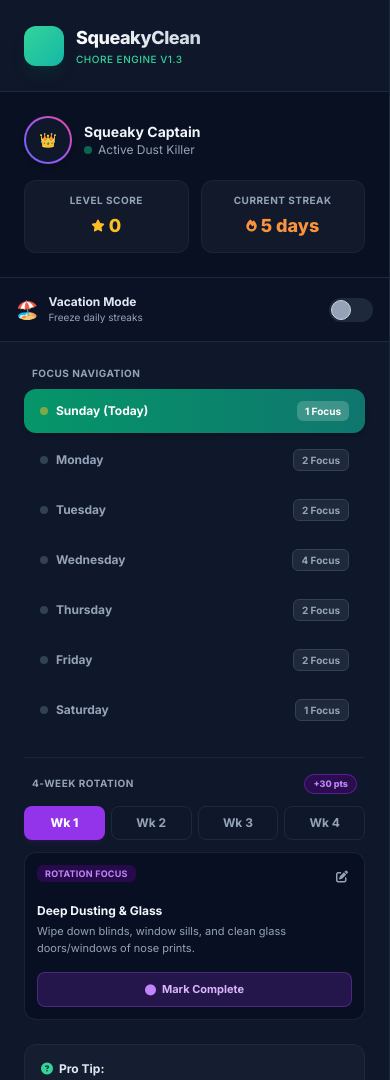
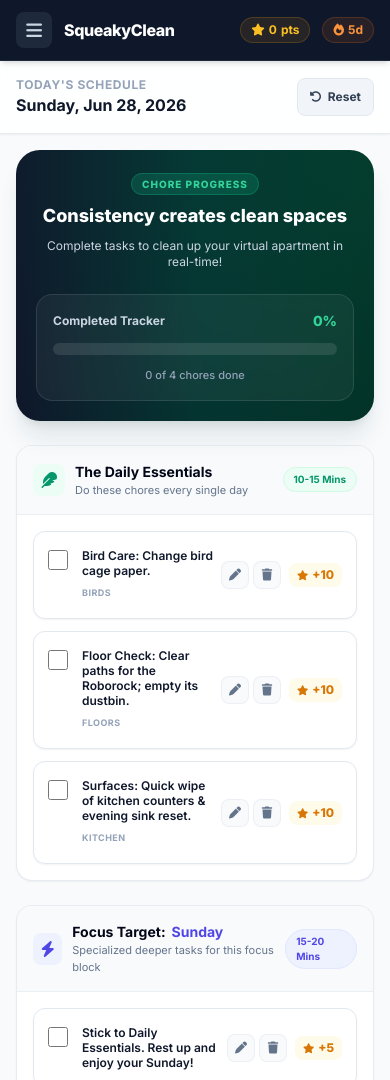
Before and after one commit to frocine/sqeakyclean, a plain HTML site: page index.html in a window 390 px wide. Shown: the top 1080 px of the page. Drawn offline with nearby package versions, Linux system fonts and the light colour scheme.

Commit message:
Update index.html

```diff
--- a/index.html
+++ b/index.html
@@ -45,13 +45,37 @@
 </head>
 <body class="bg-slate-50 text-slate-800 min-h-screen flex flex-col antialiased selection:bg-emerald-500 selection:text-white">
 
+    <!-- MOBILE TOP BAR HEADER (Visible only on mobile/tablet) -->
+    <header class="md:hidden bg-slate-900 text-white px-4 py-3 flex items-center justify-between sticky top-0 z-40 border-b border-slate-800 shadow-md">
+        <div class="flex items-center space-x-3">
+            <button onclick="toggleSidebar(true)" class="w-9 h-9 rounded-lg bg-slate-800 flex items-center justify-center text-slate-300 hover:text-white transition">
+                <i class="fa-solid fa-bars text-lg"></i>
+            </button>
+            <span class="font-extrabold text-base tracking-tight">SqueakyClean</span>
+        </div>
+        <!-- Quick Stats Indicators for Mobile Header -->
+        <div class="flex items-center space-x-3 text-xs font-bold">
+            <span class="text-amber-400 bg-amber-500/10 border border-amber-500/20 px-2.5 py-1 rounded-full flex items-center gap-1">
+                <i class="fa-solid fa-star"></i>
+                <span id="mobile-score-display">0</span> pts
+            </span>
+            <span id="mobile-streak-display" class="text-orange-400 bg-orange-500/10 border border-orange-500/20 px-2.5 py-1 rounded-full flex items-center gap-1">
+                <i class="fa-solid fa-fire"></i>
+                <span>5d</span>
+            </span>
+        </div>
+    </header>
+
+    <!-- MOBILE DRAWER BACKDROP OVERLAY -->
+    <div id="sidebar-backdrop" onclick="toggleSidebar(false)" class="fixed inset-0 bg-slate-900/60 backdrop-blur-sm z-45 hidden md:hidden transition-all duration-300"></div>
+
     <!-- OVERALL CONTAINER: SIDEBAR + MAIN LAYOUT -->
     <div class="flex-1 flex flex-col md:flex-row min-h-screen">
 
         <!-- ========================================== -->
-        <!-- SIDEBAR PANEL (Left Side on Desktop)       -->
+        <!-- SIDEBAR PANEL (Drawer on mobile, left-docked on desktop) -->
         <!-- ========================================== -->
-        <aside class="w-full md:w-80 bg-slate-900 text-white flex flex-col border-r border-slate-800 shrink-0">
+        <aside id="sidebar-panel" class="fixed md:static inset-y-0 left-0 w-80 bg-slate-900 text-white flex flex-col border-r border-slate-800 shrink-0 z-50 transform -translate-x-full md:translate-x-0 transition-transform duration-300 ease-in-out">
             <!-- Brand / Logo Area -->
             <div class="p-6 border-b border-slate-800 flex items-center justify-between">
                 <div class="flex items-center space-x-3">
@@ -60,9 +84,13 @@
                     </div>
                     <div>
                         <h1 class="text-lg font-extrabold tracking-tight bg-gradient-to-r from-white to-slate-300 bg-clip-text text-transparent">SqueakyClean</h1>
-                        <p class="text-[10px] font-medium text-emerald-400 tracking-wider uppercase">Chore Engine v1.3</p>
+                        <p class="text-[10px] font-medium text-emerald-400 tracking-wider uppercase">Chore Engine v1.4</p>
                     </div>
                 </div>
+                <!-- Close Button inside mobile drawer -->
+                <button onclick="toggleSidebar(false)" class="md:hidden w-8 h-8 rounded-lg bg-slate-800 hover:bg-slate-750 flex items-center justify-center text-slate-400 hover:text-white transition">
+                    <i class="fa-solid fa-xmark"></i>
+                </button>
             </div>
 
             <!-- Profile & Score Summary -->
@@ -82,7 +110,7 @@
                     </div>
                 </div>
 
-                <!-- Stats Grid inside Sidebar -->
+                <!-- Stats Grid inside Sidebar (Hidden on mobile top since they are in the header bar) -->
                 <div class="grid grid-cols-2 gap-3 mt-4">
                     <div class="bg-slate-850/50 border border-slate-800/80 rounded-xl p-3 text-center bg-slate-800/40">
                         <span class="block text-[10px] text-slate-400 uppercase font-bold tracking-wider">Level Score</span>
@@ -171,37 +199,38 @@
         <!-- ========================================== -->
         <main class="flex-1 flex flex-col min-w-0 overflow-y-auto">
 
-            <!-- Sticky Dashboard Top Header -->
-            <header class="bg-white/80 backdrop-blur-md border-b border-slate-200/80 sticky top-0 z-40 px-6 py-4 flex items-center justify-between">
+            <!-- Sticky Dashboard Top Header (Desktop only padding adjustment) -->
+            <header class="bg-white/85 backdrop-blur-md border-b border-slate-200/80 sticky top-0 z-30 px-4 sm:px-6 py-4 flex items-center justify-between shadow-sm md:shadow-none">
                 <div>
                     <h2 class="text-xs font-bold text-slate-400 uppercase tracking-wider" id="calendar-day-subtitle">Today's Schedule</h2>
-                    <h3 class="text-xl font-bold text-slate-900" id="current-calendar-date">Loading date...</h3>
+                    <h3 class="text-base sm:text-xl font-bold text-slate-900" id="current-calendar-date">Loading date...</h3>
                 </div>
 
                 <!-- Action Button -->
-                <button id="reset-day-btn" class="bg-slate-100 hover:bg-slate-200 text-slate-700 hover:text-slate-900 text-xs font-bold py-2 px-3.5 rounded-lg transition-all duration-150 flex items-center gap-1.5 border border-slate-200">
+                <button id="reset-day-btn" class="bg-slate-100 hover:bg-slate-200 text-slate-700 hover:text-slate-900 text-xs font-bold py-2.5 px-3 rounded-lg transition-all duration-150 flex items-center gap-1.5 border border-slate-200">
                     <i class="fa-solid fa-rotate-left"></i>
-                    <span>Reset Day Progress</span>
+                    <span class="hidden sm:inline">Reset Day Progress</span>
+                    <span class="sm:hidden">Reset</span>
                 </button>
             </header>
 
             <!-- Dashboard Inner Content -->
-            <div class="p-6 space-y-6 max-w-5xl w-full mx-auto">
+            <div class="p-4 sm:p-6 space-y-6 max-w-5xl w-full mx-auto">
 
                 <!-- PROGRESS OVERVIEW BANNER CARD -->
-                <div id="progress-banner-card" class="bg-gradient-to-r from-slate-900 via-teal-950 to-emerald-950 text-white rounded-3xl p-6 shadow-xl shadow-teal-950/10 flex flex-col md:flex-row items-center justify-between gap-6 relative overflow-hidden transition-all duration-300">
+                <div id="progress-banner-card" class="bg-gradient-to-r from-slate-900 via-teal-950 to-emerald-950 text-white rounded-3xl p-5 sm:p-6 shadow-xl shadow-teal-950/10 flex flex-col lg:flex-row items-center justify-between gap-6 relative overflow-hidden transition-all duration-300">
                     <div class="absolute inset-0 bg-[radial-gradient(circle_at_top_right,rgba(16,185,129,0.12),transparent)] pointer-events-none"></div>
 
-                    <div class="space-y-2 relative z-10 text-center md:text-left">
+                    <div class="space-y-2 relative z-10 text-center lg:text-left">
                         <span id="progress-banner-badge" class="bg-emerald-500/20 text-emerald-400 text-[10px] font-extrabold uppercase tracking-widest px-2.5 py-1 rounded-full border border-emerald-500/30">Chore Progress</span>
-                        <h4 id="progress-banner-title" class="text-xl font-extrabold md:text-2xl mt-1">Consistency creates clean spaces</h4>
-                        <p id="progress-banner-desc" class="text-sm text-slate-300">Complete tasks to clean up your virtual apartment in real-time!</p>
+                        <h4 id="progress-banner-title" class="text-lg sm:text-xl lg:text-2xl font-extrabold mt-1">Consistency creates clean spaces</h4>
+                        <p id="progress-banner-desc" class="text-xs sm:text-sm text-slate-300">Complete tasks to clean up your virtual apartment in real-time!</p>
                     </div>
 
                     <!-- Progress Stats Group -->
-                    <div class="flex items-center gap-4 shrink-0 relative z-10 w-full md:w-auto">
-                        <!-- Progress Radial Dial replacement / Modern linear representation -->
-                        <div class="bg-white/5 border border-white/10 backdrop-blur-sm p-4 rounded-2xl w-full md:w-48 space-y-3">
+                    <div class="flex items-center gap-4 shrink-0 relative z-10 w-full lg:w-auto">
+                        <!-- Progress linear representation -->
+                        <div class="bg-white/5 border border-white/10 backdrop-blur-sm p-4 rounded-2xl w-full lg:w-48 space-y-3">
                             <div class="flex justify-between items-center text-xs">
                                 <span class="font-bold text-slate-300">Completed Tracker</span>
                                 <span class="font-extrabold text-emerald-400 text-sm" id="progress-percentage">0%</span>
@@ -218,12 +247,12 @@
                 <!-- MAIN WORKSPACE ROWS -->
                 <div class="grid grid-cols-1 lg:grid-cols-3 gap-6">
 
-                    <!-- LEFT COLUMN: WORK CHECKLISTS -->
+                    <!-- LEFT COLUMN: TWO WORK LISTS -->
                     <div class="lg:col-span-2 space-y-6">
 
                         <!-- CARD A: DAILY ESSENTIALS -->
                         <section class="bg-white rounded-2xl border border-slate-200/80 shadow-sm overflow-hidden">
-                            <div class="bg-slate-50 border-b border-slate-200/60 px-6 py-4 flex items-center justify-between">
+                            <div class="bg-slate-50 border-b border-slate-200/60 px-4 sm:px-6 py-4 flex items-center justify-between">
                                 <div class="flex items-center space-x-2.5">
                                     <div class="w-8 h-8 rounded-lg bg-emerald-50 text-emerald-600 flex items-center justify-center">
                                         <i class="fa-solid fa-feather"></i>
@@ -235,14 +264,14 @@
                                 </div>
                                 <span class="text-[10px] font-bold text-emerald-600 bg-emerald-50 border border-emerald-100 px-2.5 py-1 rounded-full">10-15 Mins</span>
                             </div>
-                            <div class="p-6 space-y-3" id="daily-essentials-checklist">
+                            <div class="p-4 sm:p-6 space-y-3" id="daily-essentials-checklist">
                                 <!-- JS will populate list here -->
                             </div>
                         </section>
 
                         <!-- CARD B: DYNAMIC DAILY FOCUS CHORES -->
                         <section class="bg-white rounded-2xl border border-slate-200/80 shadow-sm overflow-hidden">
-                            <div class="bg-slate-50 border-b border-slate-200/60 px-6 py-4 flex items-center justify-between">
+                            <div class="bg-slate-50 border-b border-slate-200/60 px-4 sm:px-6 py-4 flex items-center justify-between">
                                 <div class="flex items-center space-x-2.5">
                                     <div class="w-8 h-8 rounded-lg bg-indigo-50 text-indigo-600 flex items-center justify-center">
                                         <i class="fa-solid fa-bolt"></i>
@@ -257,14 +286,14 @@
                                 </div>
                                 <span class="text-[10px] font-bold text-indigo-600 bg-indigo-50 border border-indigo-100 px-2.5 py-1 rounded-full">15-20 Mins</span>
                             </div>
-                            <div class="p-6 space-y-3" id="focus-tasks-checklist">
+                            <div class="p-4 sm:p-6 space-y-3" id="focus-tasks-checklist">
                                 <!-- JS will populate list here -->
                             </div>
                         </section>
 
-                        <!-- CARD C: ONE-TIME CHORES (NEW!) -->
+                        <!-- CARD C: ONE-TIME CHORES -->
                         <section class="bg-white rounded-2xl border border-slate-200/80 shadow-sm overflow-hidden">
-                            <div class="bg-slate-50 border-b border-slate-200/60 px-6 py-4 flex items-center justify-between">
+                            <div class="bg-slate-50 border-b border-slate-200/60 px-4 sm:px-6 py-4 flex items-center justify-between">
                                 <div class="flex items-center space-x-2.5">
                                     <div class="w-8 h-8 rounded-lg bg-rose-50 text-rose-600 flex items-center justify-center">
                                         <i class="fa-solid fa-calendar-check"></i>
@@ -279,7 +308,7 @@
                                     <span>Clear Completed</span>
                                 </button>
                             </div>
-                            <div class="p-6 space-y-3" id="onetime-tasks-checklist">
+                            <div class="p-4 sm:p-6 space-y-3" id="onetime-tasks-checklist">
                                 <!-- JS will populate list here -->
                             </div>
                         </section>
@@ -290,7 +319,7 @@
                     <div class="space-y-6">
 
                         <!-- CHORE FOCUS TIMER -->
-                        <section class="bg-white rounded-2xl border border-slate-200/80 shadow-sm p-6 space-y-4">
+                        <section class="bg-white rounded-2xl border border-slate-200/80 shadow-sm p-5 sm:p-6 space-y-4">
                             <div class="flex items-center justify-between">
                                 <div class="flex items-center space-x-2.5">
                                     <div class="w-8 h-8 rounded-lg bg-amber-50 text-amber-600 flex items-center justify-center">
@@ -312,7 +341,7 @@
                                 </div>
                             </div>
 
-                            <!-- Timer Presets -->
+                            <!-- Timer Presets (Tight paddings for small viewports) -->
                             <div class="grid grid-cols-4 gap-1.5 text-center">
                                 <button onclick="setTimerPreset(10)" id="timer-preset-10" class="timer-preset-btn py-1.5 border border-slate-200 rounded-lg text-xs font-bold transition hover:bg-slate-50">10m</button>
                                 <button onclick="setTimerPreset(15)" id="timer-preset-15" class="timer-preset-btn py-1.5 border border-slate-200 rounded-lg text-xs font-bold transition hover:bg-slate-50">15m</button>
@@ -333,7 +362,7 @@
                         </section>
 
                         <!-- CARD D: QUICK ADD CUSTOM TASKS -->
-                        <section class="bg-white rounded-2xl border border-slate-200/80 shadow-sm p-6 space-y-4">
+                        <section class="bg-white rounded-2xl border border-slate-200/80 shadow-sm p-5 sm:p-6 space-y-4">
                             <div class="flex items-center space-x-2.5">
                                 <div class="w-8 h-8 rounded-lg bg-teal-50 text-teal-600 flex items-center justify-center">
                                     <i class="fa-solid fa-plus-circle"></i>
@@ -549,6 +578,20 @@
         let timerSecondsLeft = timerTotalSeconds;
         let isTimerRunning = false;
 
+        // Toggle Responsive Sidebar for Mobile
+        function toggleSidebar(shouldOpen) {
+            const sidebar = document.getElementById('sidebar-panel');
+            const backdrop = document.getElementById('sidebar-backdrop');
+
+            if (shouldOpen) {
+                sidebar.classList.remove('-translate-x-full');
+                backdrop.classList.remove('hidden');
+            } else {
+                sidebar.classList.add('-translate-x-full');
+                backdrop.classList.add('hidden');
+            }
+        }
+
         // Synthesize a beautiful, premium, metallic arpeggio sound using Web Audio API (totally self-contained)
         function playChimeEffect() {
             try {
@@ -626,7 +669,7 @@
             if (localSaved) {
                 appState = JSON.parse(localSaved);
 
-                // Migration to v1.3 mutable arrays
+                // Migration to mutable arrays
                 if (!appState.essentials || appState.essentials.length === 0) {
                     appState.essentials = JSON.parse(JSON.stringify(dailyEssentialsDb));
                 }
@@ -741,13 +784,13 @@
             const bannerDesc = document.getElementById('progress-banner-desc');
 
             if (isVacation) {
-                banner.className = "bg-gradient-to-r from-amber-500 via-orange-600 to-rose-700 text-white rounded-3xl p-6 shadow-xl shadow-orange-950/10 flex flex-col md:flex-row items-center justify-between gap-6 relative overflow-hidden transition-all duration-300";
+                banner.className = "bg-gradient-to-r from-amber-500 via-orange-600 to-rose-700 text-white rounded-3xl p-5 sm:p-6 shadow-xl shadow-orange-950/10 flex flex-col lg:flex-row items-center justify-between gap-6 relative overflow-hidden transition-all duration-300";
                 bannerBadge.className = "bg-white/20 text-white text-[10px] font-extrabold uppercase tracking-widest px-2.5 py-1 rounded-full border border-white/30";
                 bannerBadge.innerText = "Streak Frozen ❄️";
                 bannerTitle.innerText = "Enjoy your well-deserved break!";
                 bannerDesc.innerText = "Vacation mode is active. Your streak is completely safe while you recharge.";
             } else {
-                banner.className = "bg-gradient-to-r from-slate-900 via-teal-950 to-emerald-950 text-white rounded-3xl p-6 shadow-xl shadow-teal-950/10 flex flex-col md:flex-row items-center justify-between gap-6 relative overflow-hidden transition-all duration-300";
+                banner.className = "bg-gradient-to-r from-slate-900 via-teal-950 to-emerald-950 text-white rounded-3xl p-5 sm:p-6 shadow-xl shadow-teal-950/10 flex flex-col lg:flex-row items-center justify-between gap-6 relative overflow-hidden transition-all duration-300";
                 bannerBadge.className = "bg-emerald-500/20 text-emerald-400 text-[10px] font-extrabold uppercase tracking-widest px-2.5 py-1 rounded-full border border-emerald-500/30";
                 bannerBadge.innerText = "Chore Progress";
                 bannerTitle.innerText = "Consistency creates clean spaces";
@@ -878,7 +921,10 @@
                     ? 'bg-gradient-to-r from-emerald-600 to-teal-700 text-white shadow-md'
                     : 'text-slate-400 hover:bg-slate-800 hover:text-slate-100'
                 }`;
-                navButton.onclick = () => selectWeekday(day);
+                navButton.onclick = () => {
+                    selectWeekday(day);
+                    toggleSidebar(false); // Auto close sidebar drawer on mobile after selection
+                };
 
                 // Content inside button
                 const labelDiv = document.createElement('div');
@@ -961,7 +1007,7 @@
 
             if (activeOneTime.length === 0) {
                 oneTimeList.innerHTML = `
-                    <div class="text-center py-6 text-slate-450 border border-dashed border-slate-200 rounded-xl bg-slate-50/20">
+                    <div class="text-center py-6 text-slate-450 border border-dashed border-slate-200 rounded-xl bg-slate-50/25 p-4">
                         <p class="text-xs font-semibold text-slate-400">No active one-time chores.</p>
                         <p class="text-[10px] text-slate-400 mt-0.5">Use the Quick Injector below to add an ad-hoc task!</p>
                     </div>
@@ -979,24 +1025,29 @@
 
             const row = document.createElement('div');
             row.id = `row-${task.id}`;
-            row.className = `group flex items-center justify-between p-4 rounded-xl border transition-all duration-150 relative overflow-hidden ${
+            row.className = `group flex items-center justify-between p-3.5 sm:p-4 rounded-xl border transition-all duration-150 relative overflow-hidden ${
                 isCompleted
                 ? 'bg-slate-50/70 border-slate-200 text-slate-400'
                 : 'bg-white hover:bg-slate-50/50 hover:border-emerald-200 border-slate-200 text-slate-800 shadow-sm'
             }`;
 
-            // Checkbox and label wrapper (separated to prevent clicks from checking checking tasks on edit/delete)
+            // Checkbox and label wrapper (Separated interactive clickZone to prevent collision with buttons)
             const leftBlock = document.createElement('div');
-            leftBlock.className = "flex items-start space-x-3.5 flex-1 select-none pr-2";
+            leftBlock.className = "flex items-start space-x-3 flex-1 select-none pr-1";
 
-            const checkboxWrapper = document.createElement('label');
-            checkboxWrapper.className = "flex items-start space-x-3.5 cursor-pointer w-full";
+            const clickZone = document.createElement('div');
+            clickZone.className = "flex items-start space-x-3.5 cursor-pointer w-full py-0.5";
+            clickZone.onclick = () => toggleChore(task.id, task.points);
 
             const checkbox = document.createElement('input');
             checkbox.type = "checkbox";
             checkbox.checked = isCompleted;
-            checkbox.className = "w-5 h-5 rounded-md border-slate-300 text-emerald-600 focus:ring-emerald-500 mt-0.5 transition cursor-pointer";
-            checkbox.onchange = () => toggleChore(task.id, task.points);
+            // Slightly larger touch target on mobile
+            checkbox.className = "w-5 h-5 rounded-md border-slate-300 text-emerald-600 focus:ring-emerald-500 mt-0.5 transition cursor-pointer shrink-0";
+            checkbox.onchange = (e) => {
+                e.stopPropagation();
+                toggleChore(task.id, task.points);
+            };
 
             const labelContent = document.createElement('div');
 
@@ -1014,29 +1065,30 @@
                 labelContent.appendChild(badge);
             }
 
-            checkboxWrapper.appendChild(checkbox);
-            checkboxWrapper.appendChild(labelContent);
-            leftBlock.appendChild(checkboxWrapper);
+            clickZone.appendChild(checkbox);
+            clickZone.appendChild(labelContent);
+            leftBlock.appendChild(clickZone);
 
             // Right block wrapper containing action buttons on hover & points badge
             const rightBlock = document.createElement('div');
-            rightBlock.className = "flex items-center space-x-3 shrink-0";
+            rightBlock.className = "flex items-center space-x-2 shrink-0";
 
             // Points reward badge at far right
             const pointsBadge = document.createElement('div');
-            pointsBadge.className = `text-xs font-extrabold px-2.5 py-1.5 rounded-lg flex items-center gap-1 shrink-0 select-none ${
+            pointsBadge.className = `text-xs font-extrabold px-2 py-1 sm:px-2.5 sm:py-1.5 rounded-lg flex items-center gap-1 shrink-0 select-none ${
                 isCompleted ? 'bg-slate-100 text-slate-400' : 'bg-amber-50 text-amber-600 group-hover:bg-amber-100/60'
             }`;
             pointsBadge.innerHTML = `<i class="fa-solid fa-star text-[10px]"></i><span>+${task.points}</span>`;
 
-            // Inline action controls (visible on card hover)
+            // Inline action controls (Highly responsive hover state)
             const actionsDiv = document.createElement('div');
-            actionsDiv.className = "flex items-center space-x-1 opacity-0 group-hover:opacity-100 focus-within:opacity-100 transition-opacity duration-150 shrink-0";
+            // Show inline editing triggers permanently on touch screens, and hover on desktop
+            actionsDiv.className = "flex items-center space-x-1 opacity-100 sm:opacity-0 sm:group-hover:opacity-100 focus-within:opacity-100 transition-opacity duration-150 shrink-0";
 
             const editBtn = document.createElement('button');
             editBtn.type = "button";
             editBtn.title = "Edit Chore";
-            editBtn.className = "w-7 h-7 rounded-lg bg-slate-100 text-slate-500 hover:bg-emerald-50 hover:text-emerald-600 transition flex items-center justify-center text-xs";
+            editBtn.className = "w-7 h-7 rounded-lg bg-slate-50 text-slate-500 hover:bg-emerald-50 hover:text-emerald-600 border border-slate-200/50 sm:border-none transition flex items-center justify-center text-xs";
             editBtn.innerHTML = `<i class="fa-solid fa-pen"></i>`;
             editBtn.onclick = (e) => {
                 e.stopPropagation();
@@ -1046,7 +1098,7 @@
             const deleteBtn = document.createElement('button');
             deleteBtn.type = "button";
             deleteBtn.title = "Delete Chore";
-            deleteBtn.className = "w-7 h-7 rounded-lg bg-slate-100 text-slate-500 hover:bg-rose-50 hover:text-rose-600 transition flex items-center justify-center text-xs";
+            deleteBtn.className = "w-7 h-7 rounded-lg bg-slate-50 text-slate-500 hover:bg-rose-50 hover:text-rose-600 border border-slate-200/50 sm:border-none transition flex items-center justify-center text-xs";
             deleteBtn.innerHTML = `<i class="fa-solid fa-trash"></i>`;
             deleteBtn.onclick = (e) => {
                 e.stopPropagation();
@@ -1263,9 +1315,13 @@
 
         // Update overall completion stats & profile points/streaks
         function updateDashboardMetrics() {
-            // Update scores & streaks
+            // Update scores & streaks for desktop
             document.getElementById('score-display').innerText = appState.score;
             document.getElementById('streak-display').querySelector('span').innerText = `${appState.streak} days`;
+
+            // Update scores & streaks for mobile header
+            document.getElementById('mobile-score-display').innerText = appState.score;
+            document.getElementById('mobile-streak-display').querySelector('span').innerText = `${appState.streak}d`;
 
             // Calculate active lists metrics
             const activeEssentials = appState.essentials || [];
```
